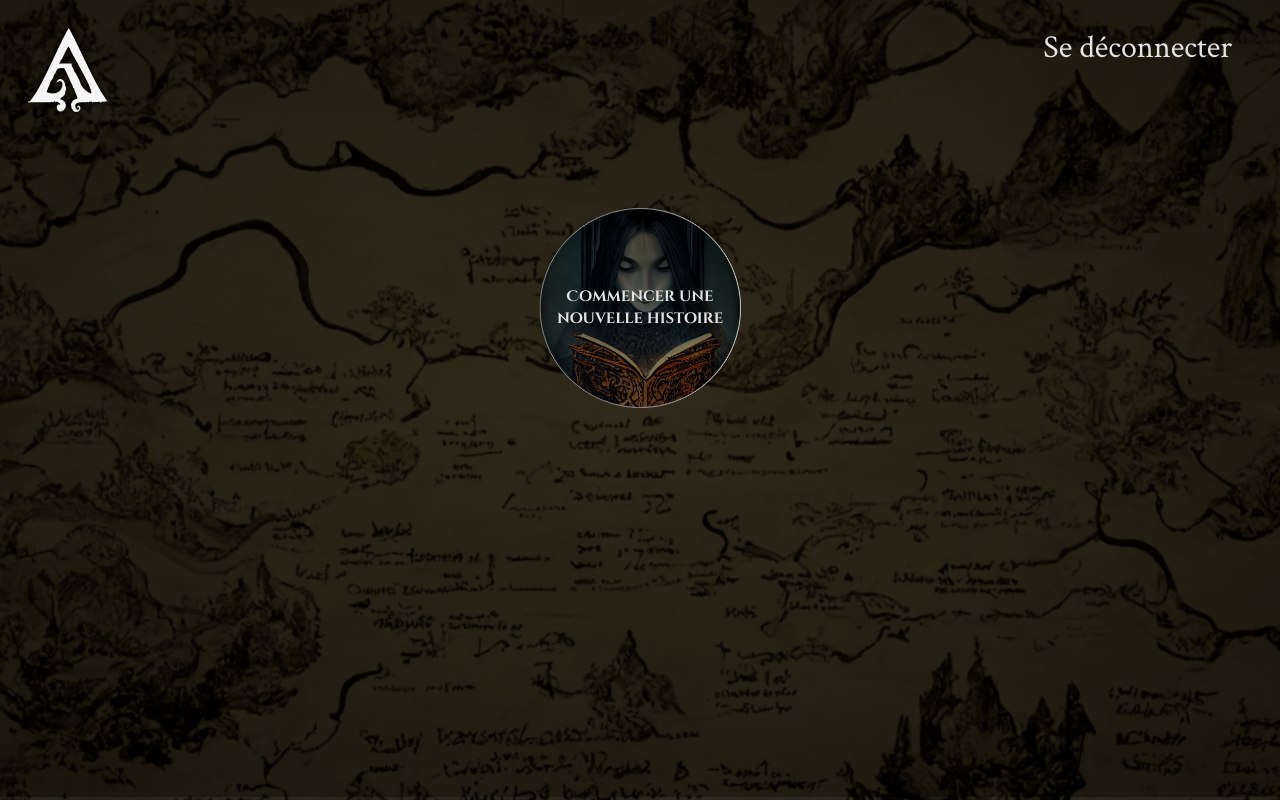
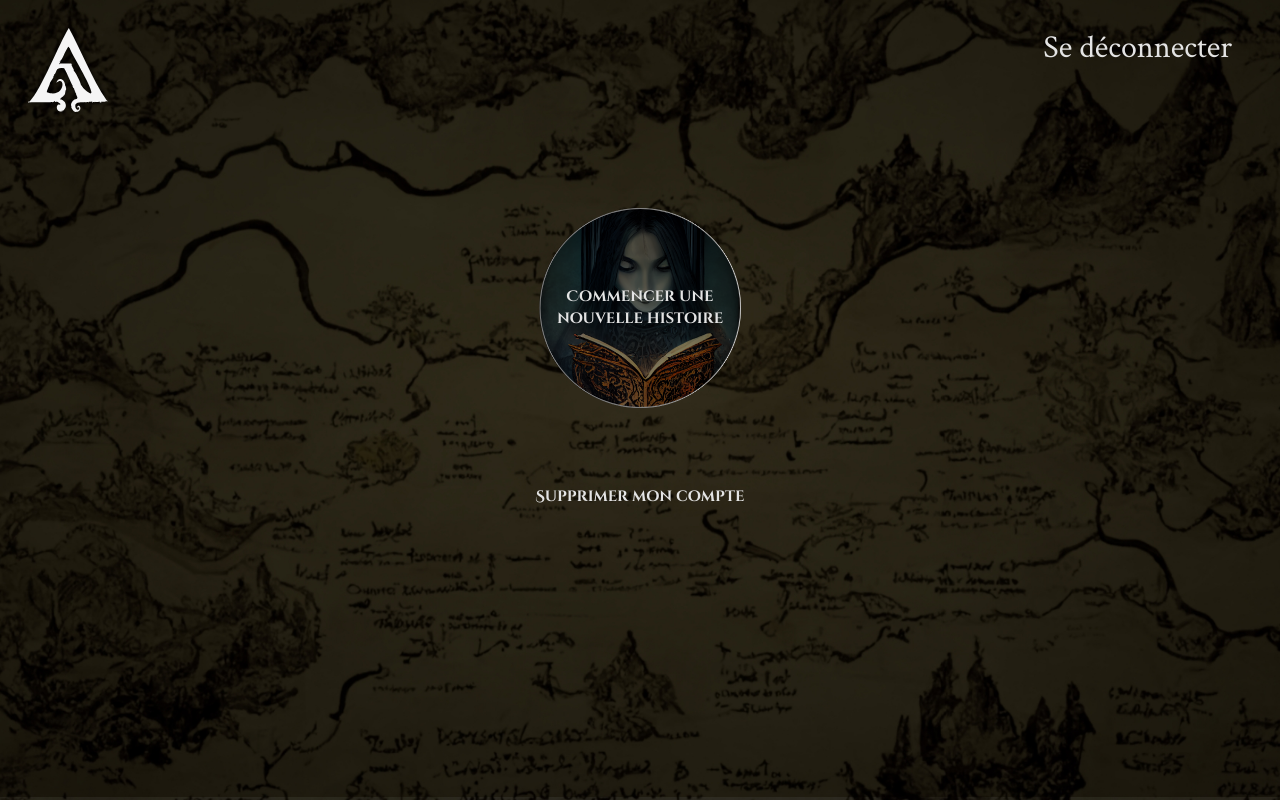
Before and after one commit to WildCodeSchool/2022_09_PHP_Lyon_aeterna_fabula, a PHP site: template src/View/Alias/alias_index.html.twig in a window 1280 px wide. Run offline with PHP 8.4, Linux system fonts and the light colour scheme; the template is opened without the code that fills it: most values are stand-ins (such as "Sample title", 1, 10 or a date in 2020); some libraries are stand-ins or nearby versions.

Commit message:
delete user completed

```diff
--- a/src/Controller/AliasController.php
+++ b/src/Controller/AliasController.php
@@ -54,6 +54,7 @@ class AliasController extends AbstractController
                 [
                     'aliasOngoing' => $aliasOngoing,
                     'aliasWithLastChapter' => $aliasWithLastChapter,
+                    'userId' => $userId
                 ]
             );
         }
--- a/src/Controller/UserController.php
+++ b/src/Controller/UserController.php
@@ -122,9 +122,9 @@ class UserController extends AbstractController
     public function delete(): void
     {
         if ($_SERVER['REQUEST_METHOD'] === 'POST') {
-            $userId = trim($_POST['user_id']);
+            $id = trim($_POST['id']);
             $userManager = new UserManager();
-            $userManager->delete((int)$userId);
+            $userManager->delete((int)$id);
 
             unset($_SESSION);
             session_destroy();
--- a/src/View/Alias/alias_index.html.twig
+++ b/src/View/Alias/alias_index.html.twig
@@ -45,6 +45,11 @@
 				<a href="/alias/create">
 					<button type="button" class="buttonAliasText buttonNew">Commencer une<br>nouvelle histoire</button>
 				</a>
+				<div class="buttonnew mt-5">
+					<form action="/deleteUser" method="POST" onsubmit="return confirm('Voulez vous vraiment supprimer votre compte?');">
+						<input type="hidden" name="id" value="{{ userId }}">
+						<button type="submit" class="buttonAliasText buttonNew">Supprimer mon compte</button>
+					</form>
 				</div>
 
 			</main>
@@ -58,5 +63,12 @@
 					</a>
 				</div>
 			</main>
+			<div class="buttonnew mt-5">
+				<form action="/deleteUser" method="POST" onsubmit="return confirm('Voulez vous vraiment supprimer votre compte?');">
+					<input type="hidden" name="id" value="{{ userId }}">
+					<button type="submit" class="buttonAliasText buttonNew">Supprimer mon compte</button>
+				</form>
+			</div>
+
 		{% endif %}
 	{% endblock %}
--- a/src/routes.php
+++ b/src/routes.php
@@ -23,7 +23,7 @@ return [
     'register' => ['UserController', 'showRegisterPage'], /* pas de restriction */
     'logout' => ['UserController', 'logout'], /* pas de restriction - renvoie déjà sur la hp */
     'logoutAlias' => ['AliasController', 'logoutAlias', ['alias', 'action']],
-    'deleteUser' => ['UserController', 'delete', ['user_id']],
+    'deleteUser' => ['UserController', 'delete'],
     /* pas de restriction - renvoie déjà sur la hp */
     'alias' => ['AliasController', 'start',], /* restriction à un user loggé */
     'alias/create' => ['AliasController', 'create',], /* restriction à un user loggé */
```
Lines whose indentation alone changed are shown as unchanged.
